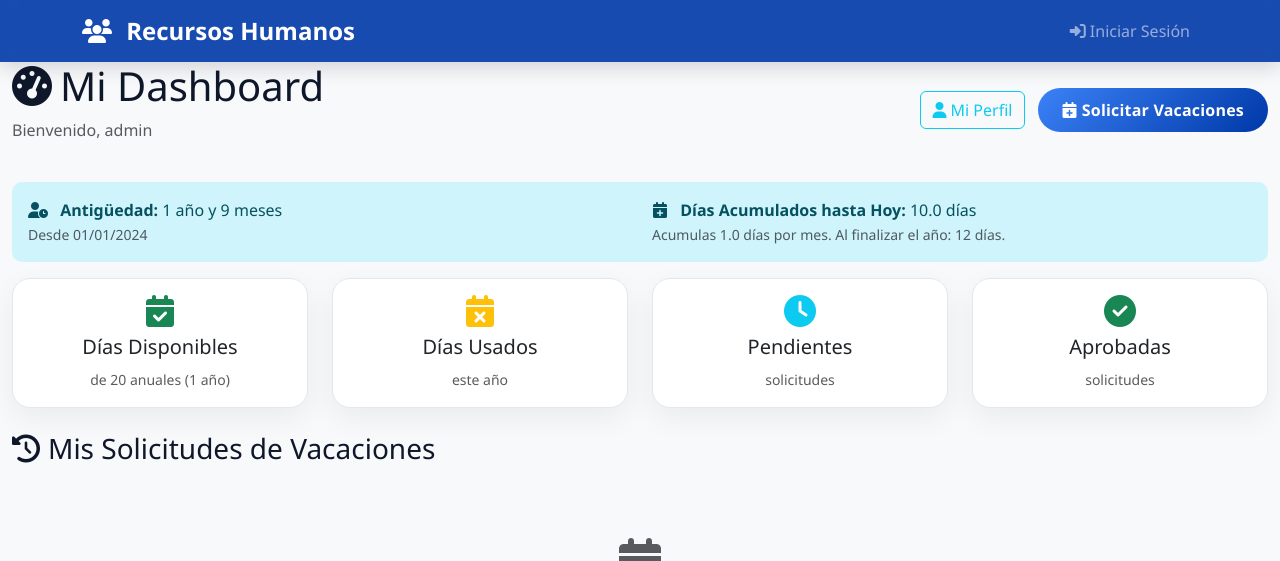
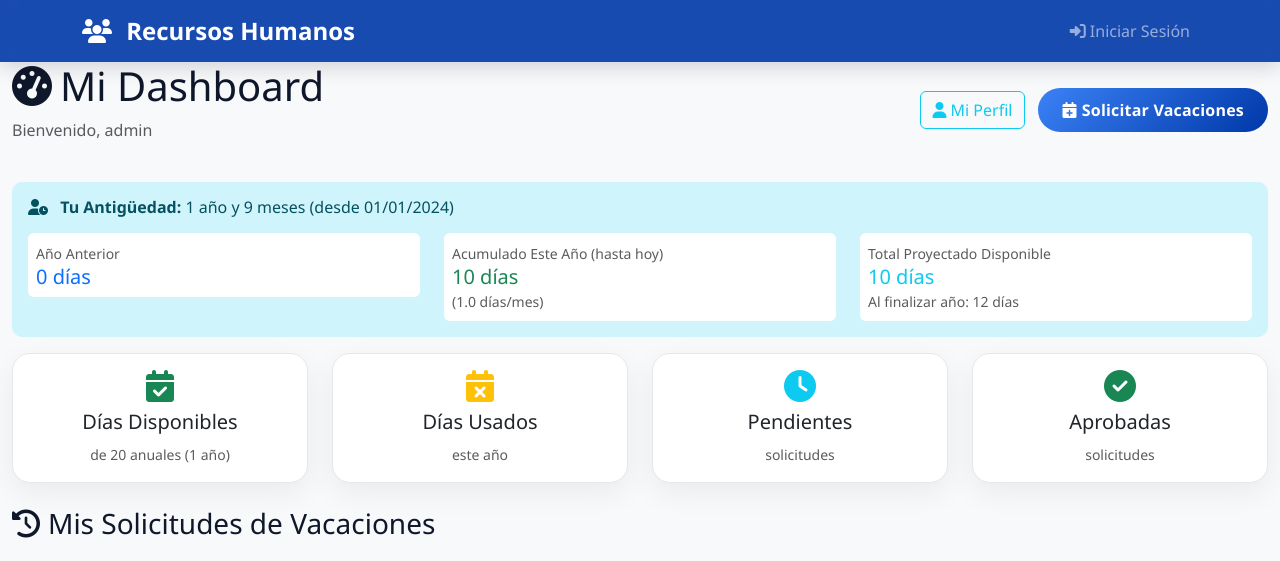
Before and after one commit to dortiz06/Automatizaci-n-de-RH-, a Django app: template templates/empleados/empleado/dashboard.html in a window 1280 px wide. Shown: the top 561 px of the page. Run offline with Django 4.2, Linux system fonts and the light colour scheme; the template is opened without the code that fills it: values that come from a table or form of the project are taken from there, others are empty; data comes from the database, SQL or seed files in the repository; parts of the project's set-up code (start-up, migrations or seed data) failed here and were passed over.

Commit message:
refactor(vacaciones): muestra días como números enteros en lugar de decimales
- Cambia calcular_dias_acumulados_hasta_hoy() para retornar int
- Cambia calcular_total_disponible_proyectado() para retornar int
- Redondea calcular_acumulacion_mensual() a 2 decimales
- Mejora visualización del dashboard con 3 columnas informativas
- Muestra: Año Anterior + Acumulado Este Año + Total Proyectado

```diff
--- a/empleados/models.py
+++ b/empleados/models.py
@@ -197,7 +197,7 @@ class Perfil(models.Model):
             return 0  # Los empleados nuevos no acumulan mensualmente
 
         dias_anuales = self.dias_vacaciones_segun_antiguedad
-        return round(dias_anuales / 12, 4)  # Días por mes con 4 decimales
+        return round(dias_anuales / 12, 2)  # Días por mes redondeado a 2 decimales
 
     def calcular_dias_acumulados_hasta_hoy(self):
         """Calcula cuántos días ha acumulado hasta el día de hoy en el año actual"""
@@ -206,34 +206,43 @@ class Perfil(models.Model):
         if not self.fecha_contratacion:
             return 0
 
-        # Para empleados con menos de 1 año, usar el cálculo proporcional
+        # Para empleados con menos de 1 año, usar el cálculo proporcional total
         if self.antiguedad_anos < 1:
-            return self.dias_vacaciones_segun_antiguedad
+            return int(self.dias_vacaciones_segun_antiguedad)
 
-        # Para empleados con 1+ años, calcular proporcional al año
+        # Para empleados con 1+ años, calcular proporcional del año actual
         hoy = date.today()
 
-        # Calcular cuántos meses del año han pasado
-        # Si estamos en octubre y el último reset fue en enero, han pasado ~10 meses
-        if self.ultimo_reset_vacaciones:
-            inicio_periodo = self.ultimo_reset_vacaciones
-        else:
-            # Si no hay reset, usar inicio de año o aniversario
-            inicio_periodo = date(hoy.year, 1, 1)
+        # Calcular en qué mes del año estamos (1-12)
+        mes_actual = hoy.month
 
-        # Calcular meses transcurridos desde el inicio del período
-        meses_transcurridos = (hoy.year - inicio_periodo.year) * 12 + (hoy.month - inicio_periodo.month)
+        # Calcular días correspondientes al año actual (según antigüedad)
+        dias_anuales_actuales = self.dias_vacaciones_segun_antiguedad
+        dias_por_mes = dias_anuales_actuales / 12
 
-        # Si ya pasó la fecha del mes, contar ese mes completo
-        if hoy.day >= inicio_periodo.day:
-            meses_transcurridos += 1
+        # Días acumulados en el año actual (proporcional a meses transcurridos)
+        dias_acumulados_este_ano = dias_por_mes * mes_actual
 
-        # Calcular días acumulados proporcionalmente
-        dias_anuales = self.dias_vacaciones_segun_antiguedad
-        dias_por_mes = dias_anuales / 12
-        dias_acumulados_periodo = dias_por_mes * meses_transcurridos
+        return int(dias_acumulados_este_ano)
 
-        return round(dias_acumulados_periodo, 2)
+    def calcular_total_disponible_proyectado(self):
+        """Calcula total de días disponibles: año anterior + acumulado este año - usados"""
+        if not self.fecha_contratacion:
+            return 0
+
+        # Días acumulados del año anterior (si existen)
+        dias_ano_anterior = self.dias_vacaciones_acumulados
+
+        # Días acumulados hasta hoy en el año actual
+        dias_acumulados_hoy = self.calcular_dias_acumulados_hasta_hoy()
+
+        # Días ya usados este año
+        dias_usados = self.dias_vacaciones_usados
+
+        # Total disponible proyectado
+        total = dias_ano_anterior + dias_acumulados_hoy - dias_usados
+
+        return int(total)
 
     def procesar_acumulacion_mensual(self):
         """Procesa la acumulación mensual de vacaciones"""
--- a/templates/empleados/empleado/dashboard.html
+++ b/templates/empleados/empleado/dashboard.html
@@ -31,27 +31,40 @@
 
     <!-- Mostrar días acumulados hasta hoy -->
     <div class="alert alert-info">
+        <h6 class="mb-3">
+            <i class="fas fa-user-clock me-2"></i>
+            <strong>Tu Antigüedad:</strong> {{ perfil.antiguedad_detallada }} (desde {{ perfil.fecha_contratacion|date:"d/m/Y" }})
+        </h6>
 
-
+        {% if perfil.antiguedad_anos >= 1 %}
         <div class="row">
-            <div class="col-md-6">
-                <i class="fas fa-user-clock me-2"></i>
-                <strong>Antigüedad:</strong> {{ perfil.antiguedad_detallada }}
-                <br>
-                <small class="text-muted">Desde {{ perfil.fecha_contratacion|date:"d/m/Y" }}</small>
+            <div class="col-md-4">
+                <div class="p-2 bg-white rounded">
+                    <small class="text-muted">Año Anterior</small>
+                    <div class="h5 mb-0 text-primary">{{ perfil.dias_vacaciones_acumulados }} días</div>
+                </div>
             </div>
-            <div class="col-md-6">
-                <i class="fas fa-calendar-plus me-2"></i>
-                <strong>Días Acumulados hasta Hoy:</strong> {{ perfil.calcular_dias_acumulados_hasta_hoy }} días
-                <br>
-                <small class="text-muted">
-                    Acumulas {{ perfil.calcular_acumulacion_mensual }} días por mes.
-                    {% if perfil.antiguedad_anos >= 1 %}
-                        Al finalizar el año: {{ perfil.dias_vacaciones_segun_antiguedad }} días.
-                    {% endif %}
-                </small>
+            <div class="col-md-4">
+                <div class="p-2 bg-white rounded">
+                    <small class="text-muted">Acumulado Este Año (hasta hoy)</small>
+                    <div class="h5 mb-0 text-success">{{ perfil.calcular_dias_acumulados_hasta_hoy }} días</div>
+                    <small class="text-muted">({{ perfil.calcular_acumulacion_mensual }} días/mes)</small>
+                </div>
+            </div>
+            <div class="col-md-4">
+                <div class="p-2 bg-white rounded">
+                    <small class="text-muted">Total Proyectado Disponible</small>
+                    <div class="h5 mb-0 text-info">{{ perfil.calcular_total_disponible_proyectado }} días</div>
+                    <small class="text-muted">Al finalizar año: {{ perfil.dias_vacaciones_segun_antiguedad }} días</small>
+                </div>
             </div>
         </div>
+        {% else %}
+        <div class="text-muted">
+            <i class="fas fa-calendar-plus me-2"></i>
+            Días acumulados hasta hoy: <strong>{{ perfil.calcular_dias_acumulados_hasta_hoy }} días</strong>
+        </div>
+        {% endif %}
     </div>
 
     <div class="row">
```
